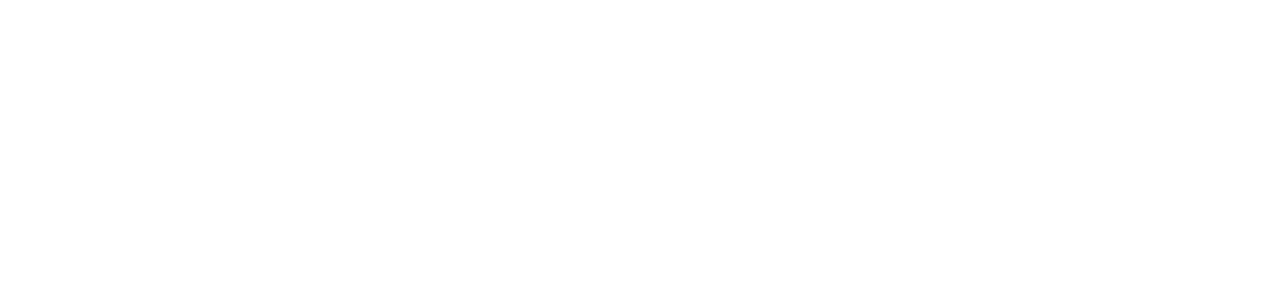
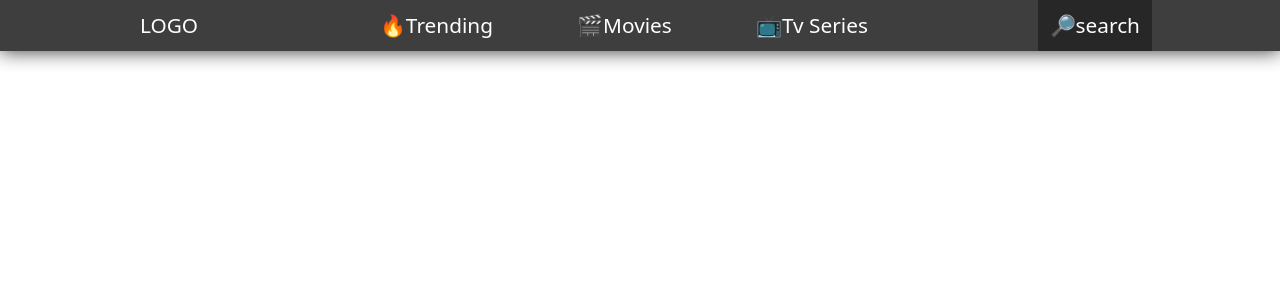
Before and after one commit to arpit-pathak/Movie-App, a React (Create React App) app: page /search in a window 1280 px wide. Shown: the top 300 px of the page. Built offline with nearby package versions, Linux system fonts and the light colour scheme.

Commit message:
created navbar and routes

```diff
--- a/package.json
+++ b/package.json
@@ -8,6 +8,7 @@
     "@testing-library/user-event": "^13.5.0",
     "react": "^18.2.0",
     "react-dom": "^18.2.0",
+    "react-router-dom": "^6.8.0",
     "react-scripts": "5.0.1",
     "web-vitals": "^2.1.4"
   },
--- a/src/App.js
+++ b/src/App.js
@@ -1,7 +1,20 @@
+import { BrowserRouter, Routes, Route } from "react-router-dom";
+import Navbar from "./components/Navbar/Navbar";
 import "./App.css";
-
 function App() {
-  return <div className="App"></div>;
+  return (
+    <BrowserRouter>
+      <div className="app">
+        <Routes>
+          <Route path="/" element={<></>} exact />
+          <Route path="/series" element={<></>} />
+          <Route path="/movies" element={<></>} />
+          <Route path="/search" element={<></>} />
+        </Routes>
+        <Navbar />
+      </div>
+    </BrowserRouter>
+  );
 }
 
 export default App;
--- /dev/null
+++ b/src/components/Navbar/Navbar.css
@@ -0,0 +1,46 @@
+* {
+    margin: 0;
+    padding: 0;
+    box-sizing: border-box;
+}
+
+.navbar {
+    position: fixed;
+    top: 0;
+    width: 100vw;
+    background-color: #3f3e3e;
+    display: flex;
+    justify-content: center;
+    /* margin: 20px 0; */
+    box-shadow: 0px 0px 19px #090909d4;
+}
+
+.navlinks {
+    display: flex;
+    width: 80%;
+    justify-content: space-between;
+    align-items: center;
+    font-size: 1.3rem;
+    color: rgb(251, 251, 251);
+
+}
+
+.centernav {
+    display: flex;
+    width: 50%;
+    justify-content: space-between;
+}
+
+.navlink {
+    font-weight: 500;
+    padding: 10px 12px;
+    color: rgb(255, 255, 255);
+}
+
+.navlink:hover {
+    background-color: #272727;
+}
+
+.active {
+    background-color: #272727;
+}
--- /dev/null
+++ b/src/components/Navbar/Navbar.js
@@ -0,0 +1,33 @@
+import React from "react";
+import { NavLink } from "react-router-dom";
+import "./Navbar.css";
+
+function Navbar() {
+  return (
+    <div className="navbar">
+      <ul className="navlinks">
+        <div className="logo">
+          <NavLink className="navlink" to={"/"}>
+            LOGO
+          </NavLink>
+        </div>
+        <div className="centernav">
+          <NavLink className="navlink" to={"/"}>
+            <span className="icon">🔥</span>Trending
+          </NavLink>
+          <NavLink className="navlink" to={"/movies"}>
+            <span className="icon">🎬</span>Movies
+          </NavLink>
+          <NavLink className="navlink" to={"/series"}>
+            <span className="icon">📺</span>Tv Series
+          </NavLink>
+        </div>
+        <NavLink className="navlink" to={"/search"}>
+          <span className="icon">🔎</span>search
+        </NavLink>
+      </ul>
+    </div>
+  );
+}
+
+export default Navbar;
```
Also changed, not shown: 1 other file (tests, documents, lock files or other folders).
